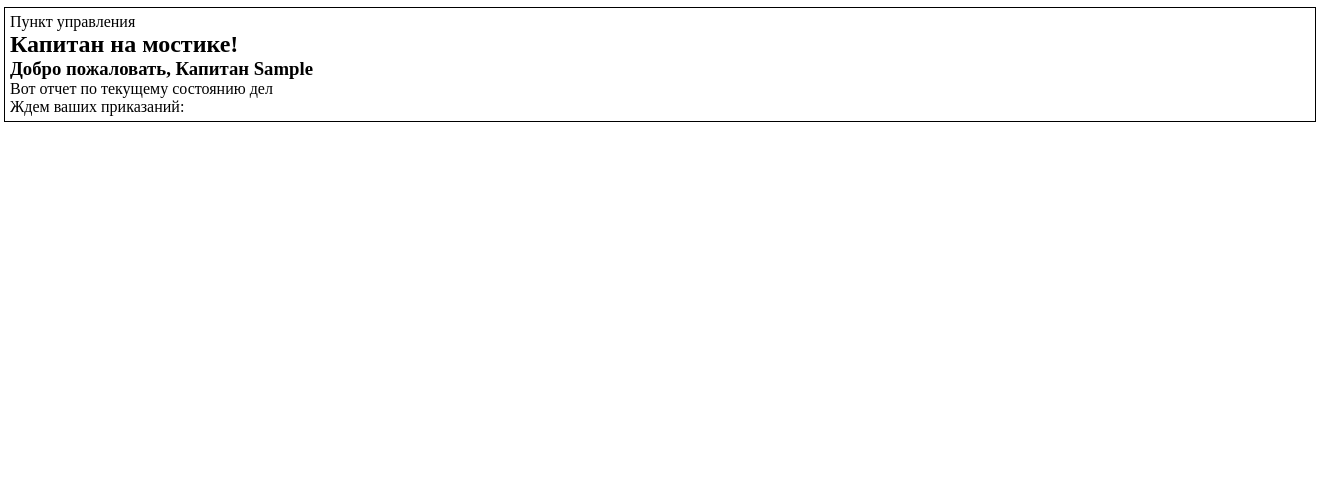
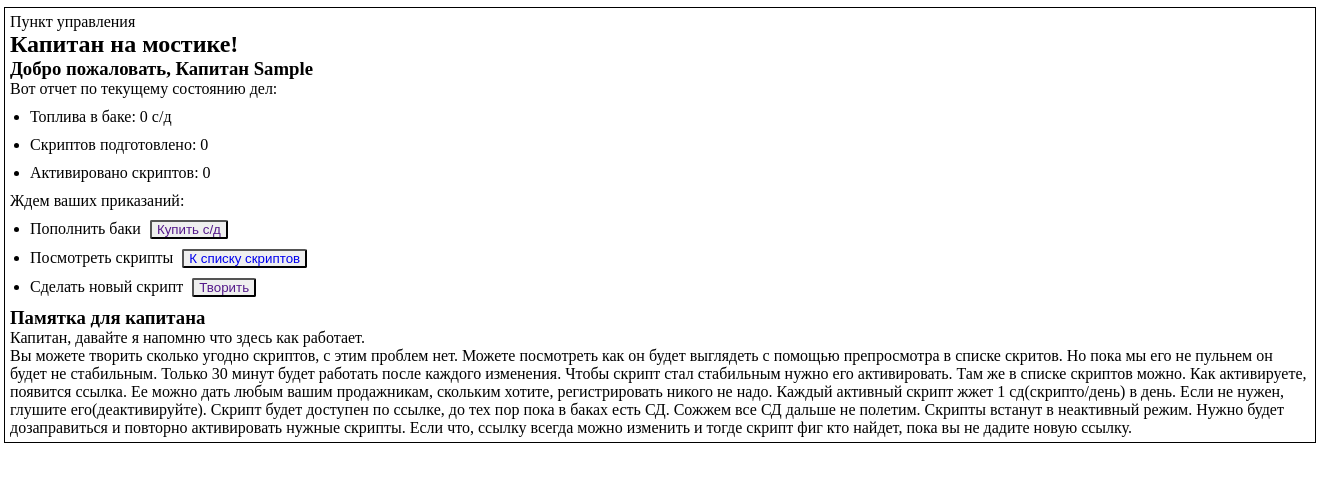
Before and after one commit to amicuswat/sales_scripts, a Django app: page /admin/control_post/ in a window 1320 px wide. Shown: the top 482 px of the page. Run offline with Django 3.2, Linux system fonts and the light colour scheme; the visitor is signed in with stand-in values (Sample User, id 1); data comes from the database, SQL or seed files in the repository; data that the repository does not hold is empty.

Commit message:
Closed with login_required decorator admin views. Added controls and info to control post page

```diff
--- a/sales_scripts/adminapp/templates/adminapp/control_post.html
+++ b/sales_scripts/adminapp/templates/adminapp/control_post.html
@@ -8,9 +8,32 @@
     <h2>Капитан на мостике!</h2>
     <h3>Добро пожаловать, Капитан {{ user.first_name }}</h3>
     <div>
-    Вот отчет по текущему состоянию дел
+    Вот отчет по текущему состоянию дел:
+    <ul>
+        <li>Топлива в баке: {{ user.scripts_days }} с/д</li>
+        <li>Скриптов подготовлено: {{ scripts|length }}</li>
+        <li>Активировано скриптов: {{ user.scripts_used }}</li>
+    </ul>
     </div>
     <div>
     Ждем ваших приказаний:
+    <ul>
+        <li>Пополнить баки <button><a href="">Купить с/д</a> </button></li>
+        <li>Посмотреть скрипты <button><a href="{% url 'admin:scripts_read' %}">К списку скриптов</a></button></li>
+        <li>Сделать новый скрипт <button><a href="">Творить</a></button></li>
+    </ul>
+    </div>
+    <div>
+    <h3>Памятка для капитана</h3>
+    <p>Капитан, давайте я напомню что здесь как работает.</p>
+    <p>Вы можете творить сколько угодно скриптов, с этим проблем нет. Можете посмотреть как он будет выглядеть с
+        помощью препросмотра в списке скритов. Но пока мы его не пульнем он будет не стабильным.
+    Только 30 минут будет работать после каждого изменения. Чтобы скрипт стал стабильным нужно его активировать. Там же в списке скриптов можно.
+    Как активируете, появится ссылка. Ее можно дать любым вашим продажникам, скольким хотите, регистрировать никого не надо.
+        Каждый активный скрипт жжет 1 сд(скрипто/день) в день. Если не нужен, глушите его(деактивируйте).
+        Скрипт будет доступен по ссылке, до тех пор пока в баках есть СД. Сожжем все СД дальше не полетим.
+        Скрипты встанут в неактивный режим. Нужно будет дозаправиться и повторно активировать нужные скрипты.
+        Если что, ссылку всегда можно изменить и тогде скрипт фиг кто найдет, пока вы не дадите новую ссылку.
+    </p>
     </div>
 {% endblock %}
--- a/sales_scripts/adminapp/templates/adminapp/scripts_read.html
+++ b/sales_scripts/adminapp/templates/adminapp/scripts_read.html
@@ -6,6 +6,9 @@
     <div class="categories_list">
 		<button class="new_category">
 			<a href="{% url 'admin:script_create' %}">новый скрипт</a>
+		</button>
+    <button class="new_category">
+			<a href="{% url 'admin:control_post' %}">новый скрипт</a>
 		</button>
 
 		{% for script in scripts_list %}
--- a/sales_scripts/adminapp/views.py
+++ b/sales_scripts/adminapp/views.py
@@ -3,6 +3,7 @@ from django.shortcuts import render, HttpResponseRedirect, get_object_or_404
 from authapp.models import ScriptsUser
 from adminapp.models import Script, ControlTop, ControlToControl, Situation
 from django.urls import reverse
+from django.contrib.auth.decorators import login_required
 import random, string
 
 # Create your views here.
@@ -16,15 +17,19 @@ def randomword(length):
    letters = string.ascii_lowercase
    return ''.join(random.choice(letters) for i in range(length))
 
+@login_required(login_url='/auth/login/')
 def control_post(request):
     title = 'пункт управления'
+    scripts = Script.objects.filter(user__username=request.user.username).order_by('last_modified')
 
     content = {
-        'title': title
+        'title': title,
+        'scripts': scripts
     }
 
     return render(request, 'adminapp/control_post.html', content)
 
+@login_required(login_url='/auth/login/')
 def scripts_read(request):
     title = 'админка/скрипты'
 
@@ -37,6 +42,7 @@ def scripts_read(request):
 
     return render(request, 'adminapp/scripts_read.html', content)
 
+@login_required(login_url='/auth/login/')
 def script_create(request):
     title = 'новый скрипт'
 
@@ -54,6 +60,7 @@ def script_create(request):
 
     return render(request, 'adminapp/script_creat.html', content)
 
+@login_required(login_url='/auth/login/')
 def script_edit(request, pk):
     title = 'внести изменения'
 
@@ -77,6 +84,7 @@ def script_edit(request, pk):
 
     return render(request, 'adminapp/script_edit.html', content)
 
+@login_required(login_url='/auth/login/')
 def control_top_create(request, pk):
     title = 'добавить блок'
 
@@ -93,6 +101,7 @@ def control_top_create(request, pk):
 
     return render(request, 'adminapp/control_top_create.html', content)
 
+@login_required(login_url='/auth/login/')
 def control_top_edit(request, pk):
     title = 'добавить блок'
 
@@ -110,6 +119,7 @@ def control_top_edit(request, pk):
 
     return render(request, 'adminapp/control_top_edit.html', content)
 
+@login_required(login_url='/auth/login/')
 def control_to_control_create(request, pk):
     title = 'создать подблок'
 
@@ -126,6 +136,7 @@ def control_to_control_create(request, pk):
 
     return render(request, 'adminapp/control_to_control_create.html', content)
 
+@login_required(login_url='/auth/login/')
 def control_to_control_edit(request, pk):
     title = 'изменить подблок'
 
@@ -142,6 +153,7 @@ def control_to_control_edit(request, pk):
 
     return render(request, 'adminapp/control_to_control_edit.html', content)
 
+@login_required(login_url='/auth/login/')
 def situation_create(request, pk):
     title = 'добавляем ситуацию'
 
@@ -160,6 +172,7 @@ def situation_create(request, pk):
 
     return render(request, 'adminapp/situation_create.html', content)
 
+@login_required(login_url='/auth/login/')
 def situation_edit(request, pk):
     title = 'изменить ситуацию'
 
```
